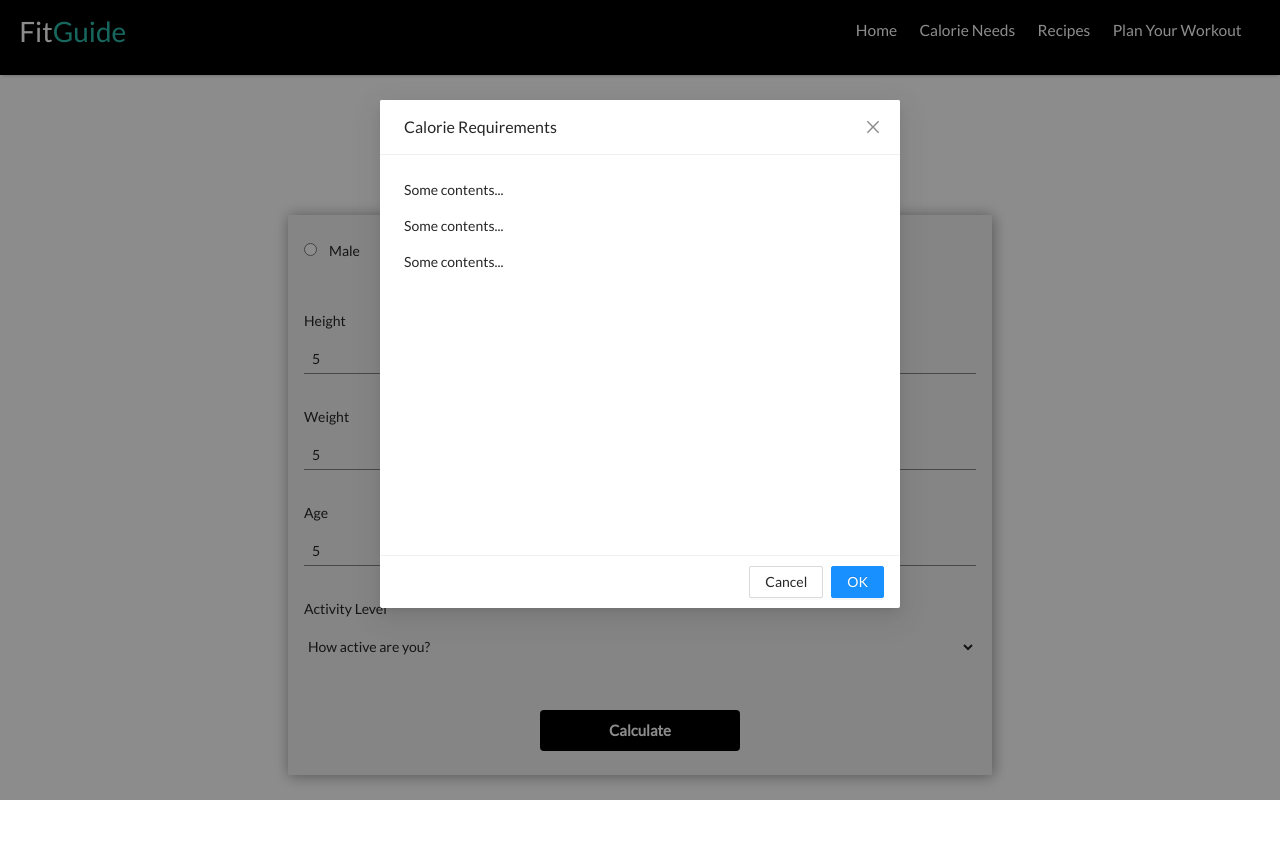
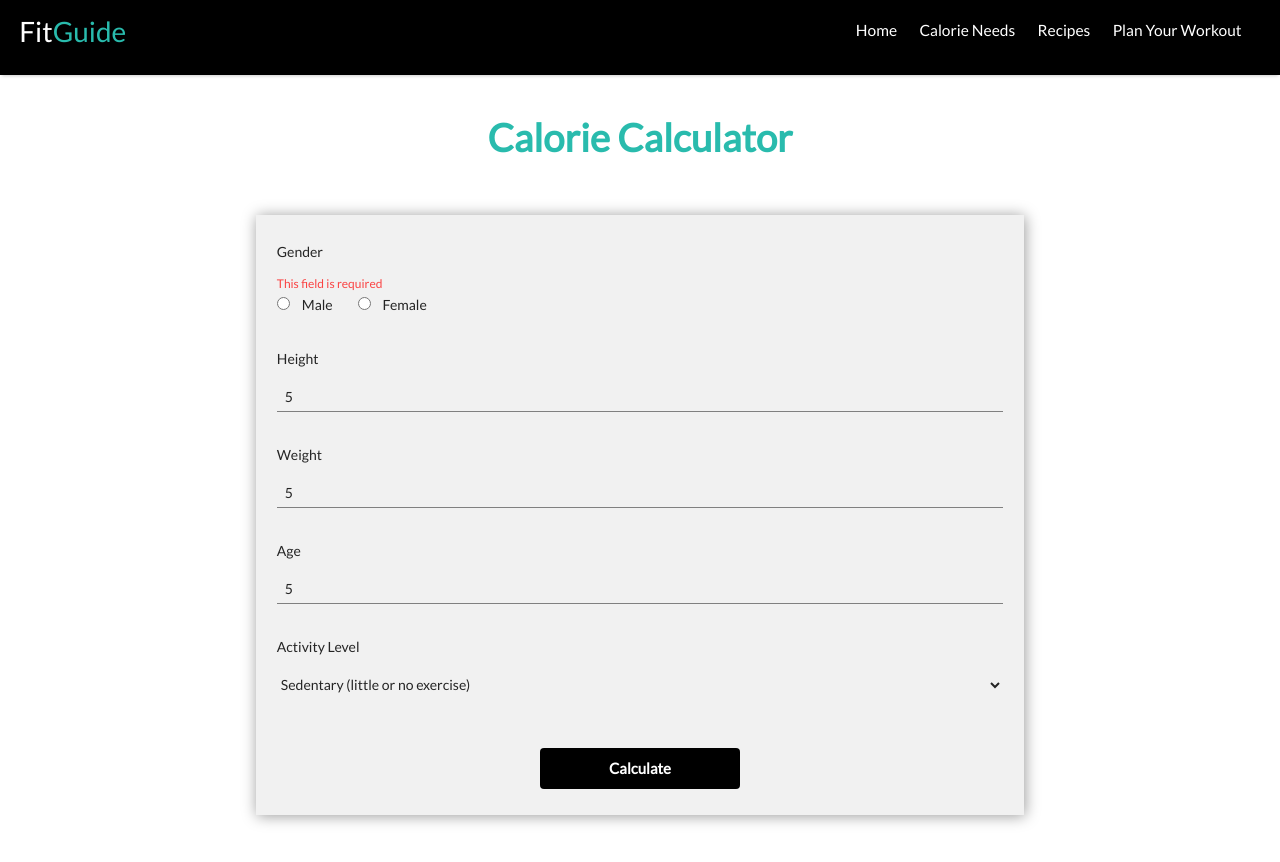
Before and after one commit to Zantosko/FitGuide-Refactored, a React (Create React App) app in the folder client/: page /calorie-needs in a window 1280 px wide. Both pictures are taken after typing "5", "5", "5" into the empty fields and a click on the button "Calculate". Shown: the top 862 px of the page. Built offline with nearby package versions, Linux system fonts and the light colour scheme.

Commit message:
added more to calculator form

```diff
--- a/client/src/Components/CalorieNeeds.tsx
+++ b/client/src/Components/CalorieNeeds.tsx
@@ -12,37 +12,39 @@ import {
 	Label,
 	ButtonContainer,
 	FormButton,
+	ErrorMessage,
 } from './Styled-Components/CalorieNeedsStyles';
 import { Modal } from 'antd';
 
 interface CalorieNeedsProps {}
 
-type FormData = {
-	gender: number;
+interface FormData {
+	gender: string;
 	height: number;
 	weight: number;
 	age: number;
-};
+	activityLevel: ActivityEnum;
+}
 
 enum ActivityEnum {
-	sedentary,
-	lightlyActive,
-	moderatelyActive,
-	veryActive,
-	superActive,
+	sedentary = 'sedentary',
+	lightlyActive = 'lightlyActive',
+	moderatelyActive = 'moderatelyActive',
+	veryActive = 'veryActive',
+	superActive = 'superActive',
 }
 
 export const CalorieNeeds: React.FC<CalorieNeedsProps> = () => {
 	const [isModalVisible, setIsModalVisible] =
 		useState<boolean>(false);
-	const { register, handleSubmit } = useForm<FormData>();
+	const {
+		register,
+		handleSubmit,
+		formState: { errors },
+	} = useForm<FormData>();
 
 	//* Modal Methods
-	const showModal = (
-		e: React.MouseEvent<HTMLButtonElement, MouseEvent>
-	) => {
-		// e.preventDefault();
-
+	const showModal = () => {
 		setIsModalVisible(true);
 	};
 
@@ -56,64 +58,90 @@ export const CalorieNeeds: React.FC<CalorieNeedsProps> = () => {
 
 	const onSubmit: SubmitHandler<FormData> = (data) => {
 		console.log(data);
+		showModal();
 	};
 
 	return (
 		<Container>
 			<Title>Calorie Calculator</Title>
 			<Form onSubmit={handleSubmit(onSubmit)}>
+				<Label htmlFor='gender'>Gender</Label>
+				{errors.gender && (
+					<ErrorMessage>This field is required</ErrorMessage>
+				)}
 				<RadioContainer>
 					<label htmlFor='gender'>
-						<Radio type='radio' value={1} {...register('gender')} />
+						<Radio
+							type='radio'
+							value='male'
+							{...register('gender', { required: true })}
+						/>
 						<Span>Male</Span>
 					</label>
 					<label htmlFor='gender'>
-						<Radio type='radio' value={2} {...register('gender')} />
+						<Radio
+							type='radio'
+							value='female'
+							{...register('gender', { required: true })}
+						/>
 						<Span>Female</Span>
 					</label>
 				</RadioContainer>
 				<Label htmlFor='height'>Height</Label>
+				{errors.height && (
+					<ErrorMessage>This field is required</ErrorMessage>
+				)}
 				<Input
 					type='number'
 					placeholder='Enter height in inches (1ft = 12in)'
-					{...register('height')}
+					{...register('height', { required: true })}
 				/>
 				<Label htmlFor='weight'>Weight</Label>
+				{errors.weight && (
+					<ErrorMessage>This field is required</ErrorMessage>
+				)}
 				<Input
 					type='number'
-					name='weight'
 					placeholder='Enter weight in pounds (1kg = 2.2lbs)'
+					{...register('weight', { required: true })}
 				/>
 				<Label htmlFor='age'>Age</Label>
+				{errors.age && (
+					<ErrorMessage>This field is required</ErrorMessage>
+				)}
 				<Input
 					type='number'
-					name='age'
 					placeholder='How old are you?'
+					{...register('age', { required: true })}
 				/>
 				<Label htmlFor='activity'>Activity Level</Label>
-				<Select name='' id=''>
-					<option value='' disabled selected>
+				<Select
+					id=''
+					{...register('activityLevel', { required: true })}
+				>
+					<option value='' disabled>
 						How active are you?
 					</option>
-					<option value='1'>Sedentary (little or no exercise)</option>
-					<option value='2'>
+					<option value='sedentary'>
+						Sedentary (little or no exercise)
+					</option>
+					<option value='lightlyActive'>
 						Lightly Active (light exercise or sports 1-3 days/week)
 					</option>
-					<option value='3'>
+					<option value='moderatelyActive'>
 						Moderately Active (moderate exercise 3-5 days/week)
 					</option>
-					<option value='4'>
+					<option value='veryActive'>
 						Very Active (hard exercise 6-7 days/week)
 					</option>
-					<option value='5'>
+					<option value='superActive'>
 						Super Active (very hard exercise & physical job)
 					</option>
 				</Select>
 				<ButtonContainer>
-					<FormButton onClick={(e) => showModal(e)}>
-						Calculate
-					</FormButton>
+					<FormButton>Calculate</FormButton>
 				</ButtonContainer>
+
 				<Modal
 					title='Calorie Requirements'
 					visible={isModalVisible}
--- a/client/src/Components/Styled-Components/CalorieNeedsStyles.tsx
+++ b/client/src/Components/Styled-Components/CalorieNeedsStyles.tsx
@@ -17,10 +17,10 @@ export const Title = styled.h1`
 
 export const Form = styled.form`
 	margin: 1rem;
-	padding: 1rem;
+	padding: 1.3rem;
 	background-color: #f1f1f1;
-	height: 70vh;
-	width: 55vw;
+	height: 75vh;
+	width: 60vw;
 	display: flex;
 	flex-direction: column;
 	justify-content: center;
@@ -31,7 +31,7 @@ export const RadioContainer = styled.div`
 	width: 150px;
 	display: flex;
 	justify-content: space-between;
-	margin-bottom: 3rem;
+	margin-bottom: 2rem;
 `;
 
 export const Radio = styled.input`
@@ -97,3 +97,8 @@ export const FormButton = styled.button`
 		background-color: #29bbad;
 	}
 `;
+
+export const ErrorMessage = styled.span`
+	color: #fa4343;
+	font-size: 12px;
+`;
```
